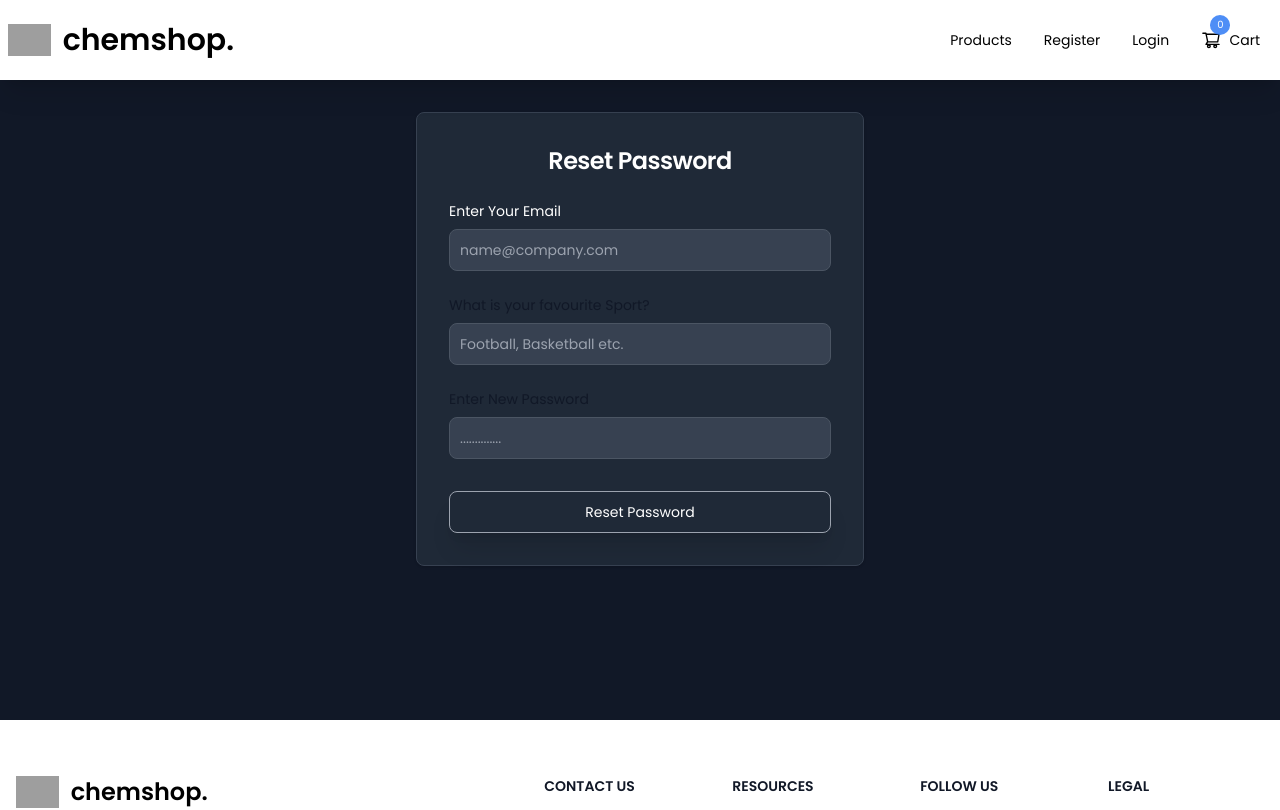
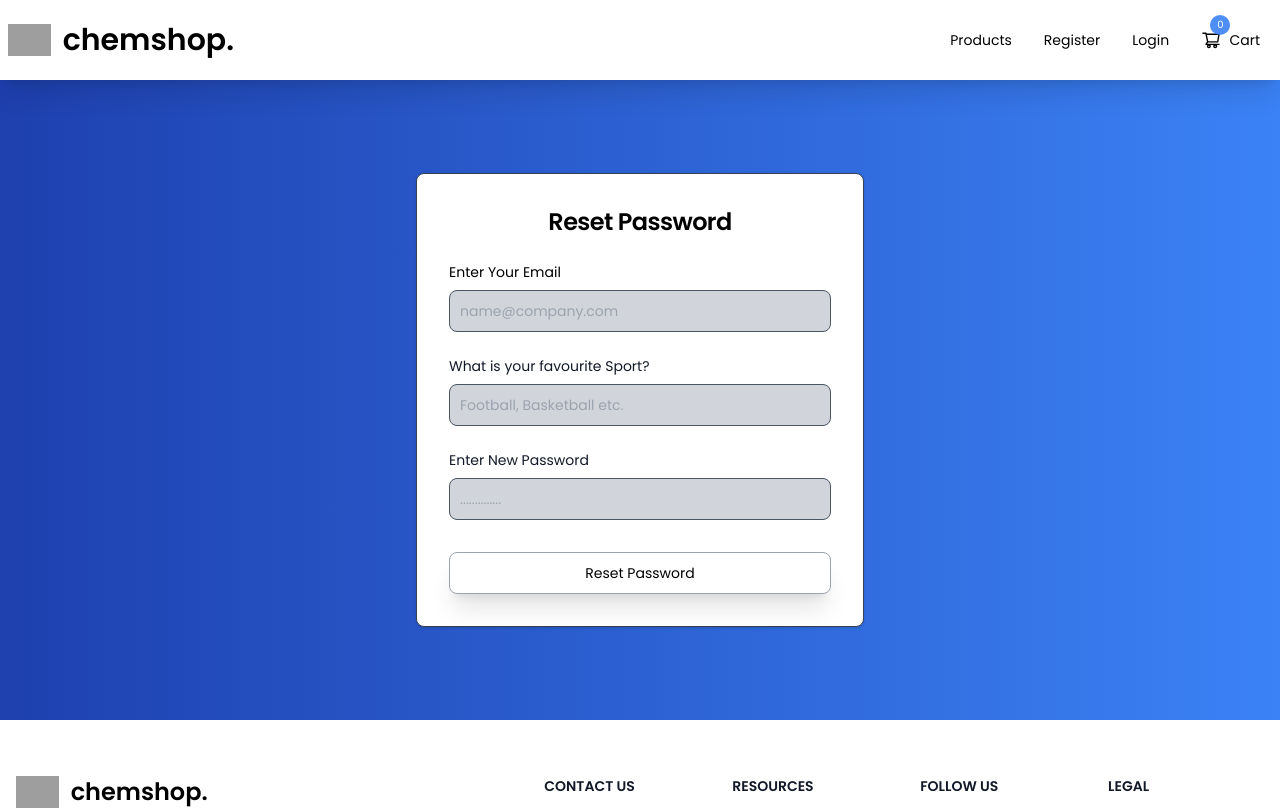
Before and after one commit to jvalaj/tyag, a React (Create React App) app in the folder client/: page /forgot-password in a window 1280 px wide. Shown: the top 810 px of the page. Built offline with nearby package versions, Linux system fonts and the light colour scheme; grey boxes are pictures that could not be loaded.

Commit message:
design changes

```diff
--- a/client/src/pages/Admin/CreateCategory.js
+++ b/client/src/pages/Admin/CreateCategory.js
@@ -138,7 +138,7 @@ const CreateCategory = () => {
                             </div>
 
                             <div className='my-3 w-full'>
-                                <label className='border w-full border-black text-black rounded-lg p-2 hover:bg-gray-700 hover:text-white'>
+                                <label className='border mt-2 w-full border-black text-black rounded-lg p-2 hover:bg-gray-700 hover:text-white'>
                                     {photo ? photo.name : "Upload Photo"}
                                     <input type="file"
                                         className='w-full'
@@ -183,10 +183,10 @@ const CreateCategory = () => {
                                                     setSelected(c);
                                                     setId(c._id);
                                                 }} className='border -border-black text-white bg-gray-700 px-2 py-1 rounded-lg'>Edit</button>
-                                                <button onClick={() => {
+                                                {/* <button onClick={() => {
                                                     handleDelete(c._id);
                                                 }}
-                                                    className='border -border-black text-white bg-red-700 px-2 py-1 rounded-lg'>Delete</button>
+                                                    className='border -border-black text-white bg-red-700 px-2 py-1 rounded-lg'>Delete</button> */}
 
                                             </td>
                                         </tr>
--- a/client/src/pages/Auth/forgotPassword.js
+++ b/client/src/pages/Auth/forgotPassword.js
@@ -35,56 +35,56 @@ const ForgotPassword = () => {
         <div>
 
 
-            <section className="min-h-[80vh] bg-gray-900">
-                <div className="flex flex-col my-auto items-center justify-center px-6 py-8 mx-auto ">
+            <section className="min-h-[80vh] bg-gradient-to-r from-blue-800 to-blue-500 flex items-center justify-center">
+                <div className="flex w-full md:w-[60%] flex-col my-auto items-center justify-center px-6 py-8 mx-auto ">
 
-                    <div className="w-full rounded-lg shadow border md:mt-0 sm:max-w-md xl:p-0 bg-gray-800 border-gray-700">
+                    <div className="w-full rounded-lg shadow border md:mt-0 sm:max-w-md xl:p-0 bg-white border-gray-700">
                         <div className="p-6 space-y-4 md:space-y-6 sm:p-8">
-                            <h1 className="text-xl block text-center font-bold leading-tight tracking-tight md:text-2xl text-white">
+                            <h1 className="text-xl block text-center font-bold leading-tight tracking-tight md:text-2xl ">
                                 Reset Password
                             </h1>
                             <form className="space-y-8" onSubmit={handleSubmit} >
                                 <div className="space-y-4 md:space-y-6">
                                     <div>
-                                        <label htmlFor="email" className="block mb-2 text-sm font-medium text-white">Enter Your Email</label>
+                                        <label htmlFor="email" className="block mb-2 text-sm font-medium ">Enter Your Email</label>
                                         <input value={email}
                                             onChange={(e) => setEmail(e.target.value)}
                                             type=""
                                             name=""
                                             id=""
-                                            className=" sm:text-sm rounded-lg block w-full p-2.5 bg-gray-700 border border-gray-600 placeholder-gray-400 text-white "
+                                            className=" sm:text-sm rounded-lg block w-full p-2.5 bg-gray-300 border border-gray-600 placeholder-gray-400 text-white "
                                             placeholder="name@company.com"
                                             required />
                                     </div>
 
 
                                     <div>
-                                        <label htmlFor="password" className="block mb-2 text-sm font-medium text-gray-900 dark:text-white">What is your favourite Sport?</label>
+                                        <label htmlFor="password" className="block mb-2 text-sm font-medium text-gray-900 ">What is your favourite Sport?</label>
                                         <input value={answer}
                                             onChange={(e) => setAnswer(e.target.value)}
                                             type=""
                                             name=""
                                             id=""
                                             placeholder="Football, Basketball etc."
-                                            className=" border  sm:text-sm rounded-lg focus:ring-primary-600 focus:border-primary-600 block w-full p-2.5 bg-gray-700 border-gray-600 placeholder-gray-400 text-white "
+                                            className=" border  sm:text-sm rounded-lg focus:ring-primary-600 focus:border-primary-600 block w-full p-2.5 bg-gray-300 border-gray-600 placeholder-gray-400 text-white "
                                             required />
                                     </div>
 
                                     <div >
-                                        <label htmlFor="password" className="block mb-2 text-sm font-medium text-gray-900 dark:text-white">Enter New Password</label>
+                                        <label htmlFor="password" className="block mb-2 text-sm font-medium text-gray-900 ">Enter New Password</label>
                                         <input value={newPassword}
                                             onChange={(e) => setNewPassword(e.target.value)}
                                             type=""
                                             name=""
                                             id=""
                                             placeholder=".............."
-                                            className=" border  sm:text-sm rounded-lg focus:ring-primary-600 focus:border-primary-600 block w-full p-2.5 bg-gray-700 border-gray-600 placeholder-gray-400 text-white "
+                                            className=" border  sm:text-sm rounded-lg focus:ring-primary-600 focus:border-primary-600 block w-full p-2.5 bg-gray-300 border-gray-600 placeholder-gray-400 text-white "
                                             required />
                                     </div>
                                 </div>
                                 <button type="submit"
 
-                                    className="w-full text-white bg-gray-800 hover:bg-gray-700 transition shadow-xl font-medium rounded-lg text-sm px-5 py-2.5 text-center border border-gray-400">Reset Password</button>
+                                    className="w-full bg-white hover:bg-gray-300 transition shadow-xl font-medium rounded-lg text-sm px-5 py-2.5 text-center border border-gray-400">Reset Password</button>
 
                             </form>
                         </div>
--- a/client/src/pages/CartPage.js
+++ b/client/src/pages/CartPage.js
@@ -228,7 +228,7 @@ const CartPage = () => {
                             <div key={p._id} className="mt-2 p-2 max-w-[35rem] flex flex-row overflow-hidden justify-between h-[4rem]  border rounded-lg bg-gray-200 shadow">
 
                               <div className="w-[45rem] flex gap-1">
-                                <h5 className="my-auto text-lg font-bold ">{p.name}</h5>
+                                <h5 className="my-auto text-left text-lg font-bold ">{p.name}</h5>
                               </div>
 
 
--- a/client/src/pages/CategoryProduct.js
+++ b/client/src/pages/CategoryProduct.js
@@ -183,7 +183,7 @@ const CategoryProduct = () => {
                   <div key={p._id} className="mt-2 p-2 flex flex-row overflow-hidden justify-between h-[4rem]  border rounded-lg bg-gray-200 shadow">
 
                     <div className="w-[30rem] flex gap-1">
-                      <h5 className="my-auto text-md font-bold ">{p.name}</h5>
+                      <h5 className="my-auto text-left text-md font-bold ">{p.name}</h5>
                     </div>
 
 
--- a/client/src/pages/allproducts.js
+++ b/client/src/pages/allproducts.js
@@ -170,7 +170,7 @@ const AllProducts = () => {
                                     <div key={p._id} className="mt-2 p-2 flex flex-row overflow-hidden justify-between h-[4rem]  border rounded-lg bg-gray-200 shadow">
 
                                         <div className="w-[30rem] flex gap-1">
-                                            <h5 className="my-auto text-md font-bold ">{p.name}</h5>
+                                            <h5 className="my-auto text-left text-md font-bold ">{p.name}</h5>
                                         </div>
 
 
--- a/client/src/pages/searchPage.js
+++ b/client/src/pages/searchPage.js
@@ -190,7 +190,7 @@ const Search = () => {
                                     <div key={p._id} className="mt-2 p-2 flex flex-row overflow-hidden justify-between h-[4rem]  border rounded-lg bg-gray-200 shadow">
 
                                         <div className="w-[30rem] flex gap-1">
-                                            <h5 className="my-auto text-md font-bold ">{p.name}</h5>
+                                            <h5 className="my-auto text-left text-md font-bold ">{p.name}</h5>
                                         </div>
 
 
```
Also changed, not shown: client/src/pages/home.js (+8 -8 lines).
